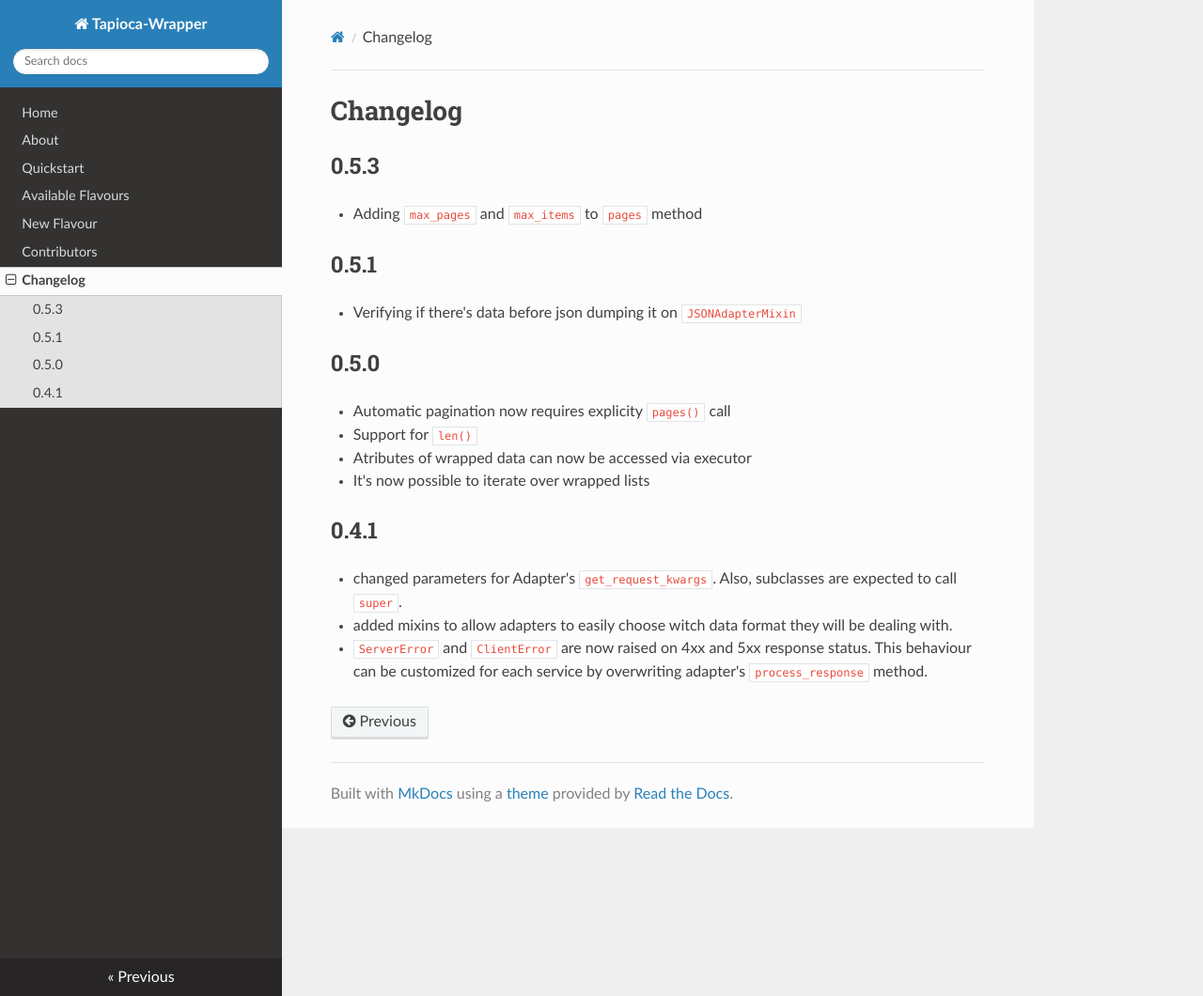
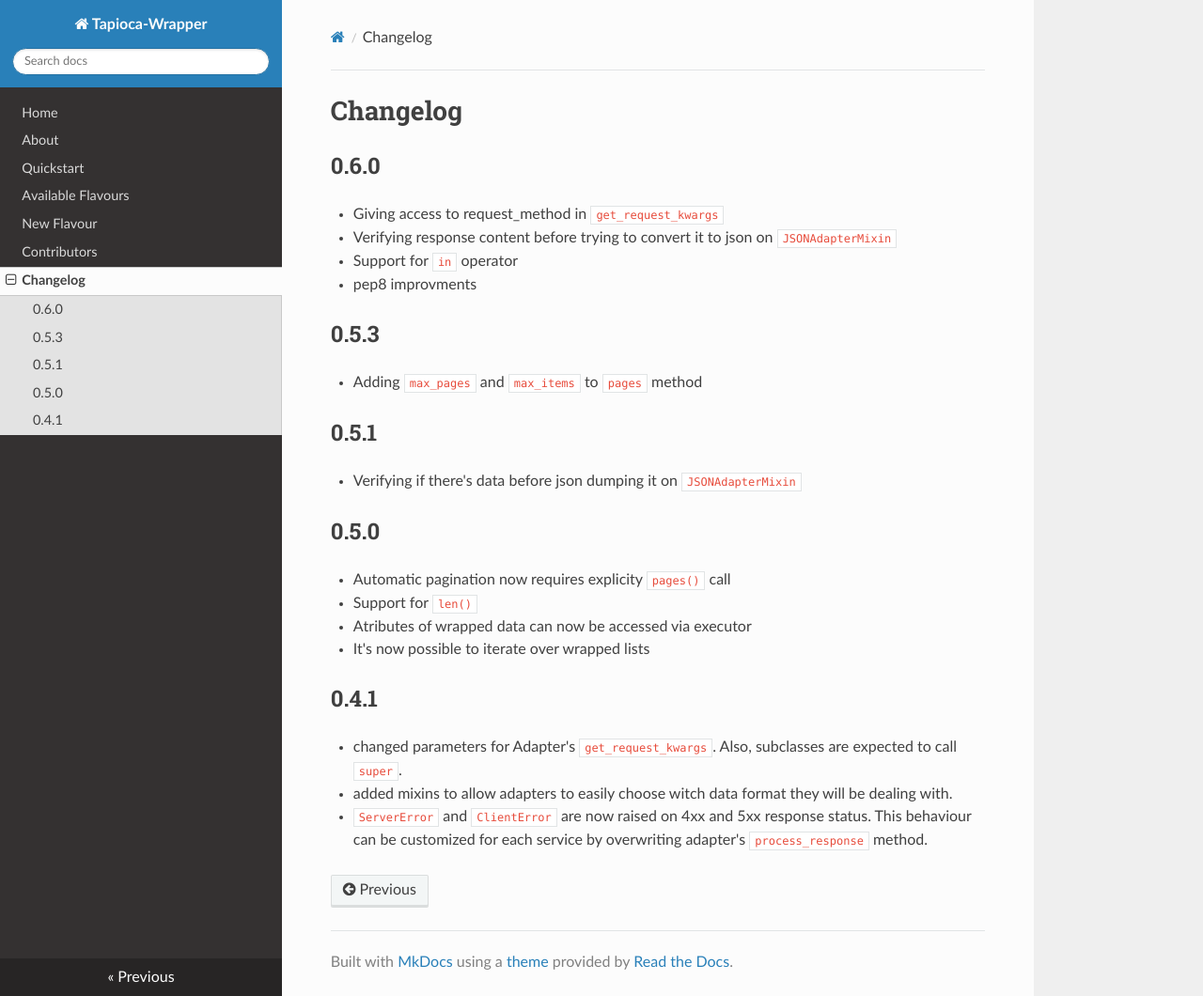
Before and after one commit to vintasoftware/tapioca-wrapper, an MkDocs documentation site: the page built from docs/changelog.md, in a window 1280 px wide and 1060 px high. Shown: the whole window at 94% size. Built offline with MkDocs 1.6.1, drawn with Linux system fonts in a browser that asks for light colours; nearby versions of some CDN libraries; old or Windows-style settings are respelled for this version of MkDocs.

Commit message:
adding 0.6.0 changelog

```diff
--- a/docs/changelog.md
+++ b/docs/changelog.md
@@ -1,4 +1,10 @@
 # Changelog
+
+## 0.6.0
+- Giving access to request_method in ``get_request_kwargs``
+- Verifying response content before trying to convert it to json on ``JSONAdapterMixin``
+- Support for ``in`` operator
+- pep8 improvments
 
 ## 0.5.3
 - Adding ``max_pages`` and ``max_items`` to ``pages`` method
```
